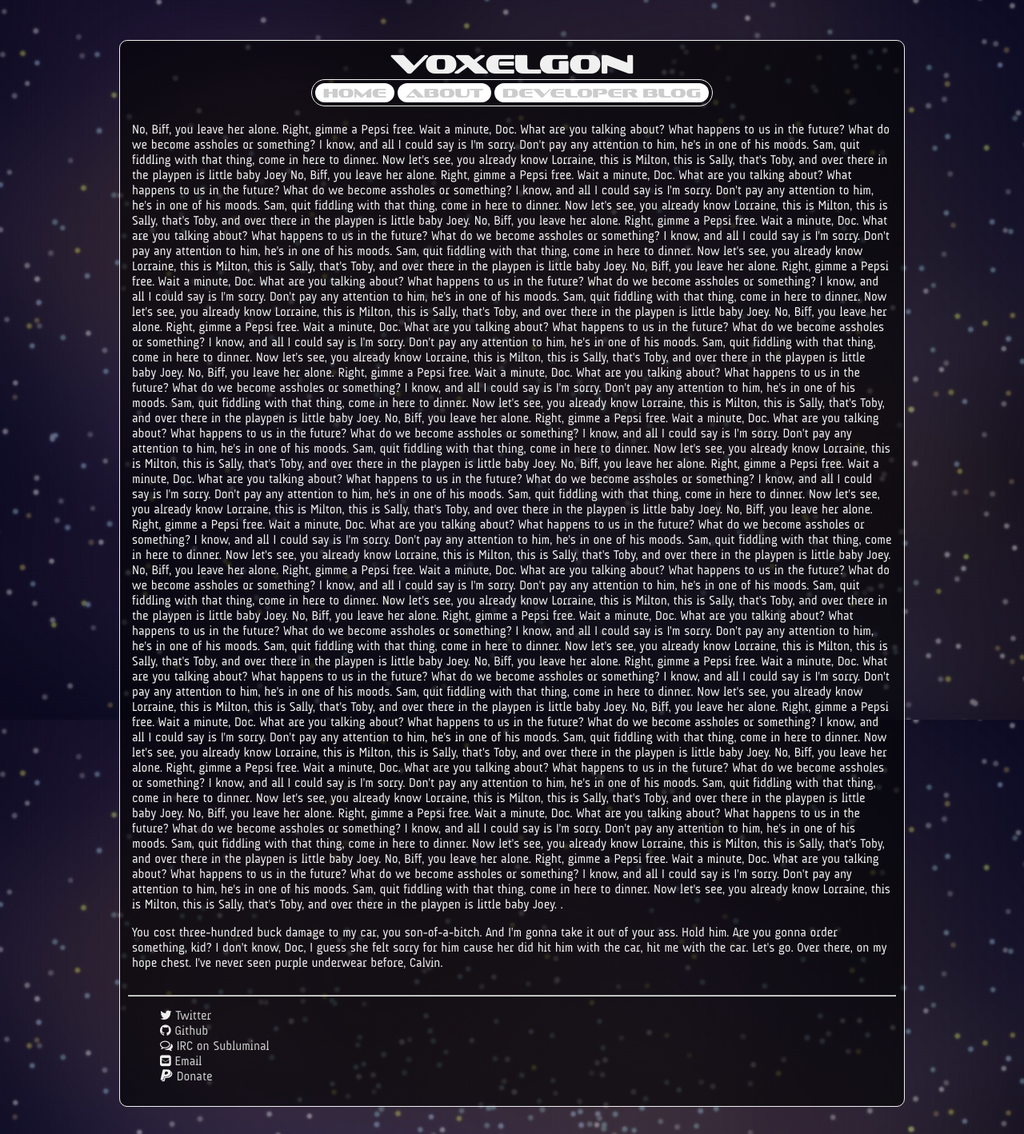
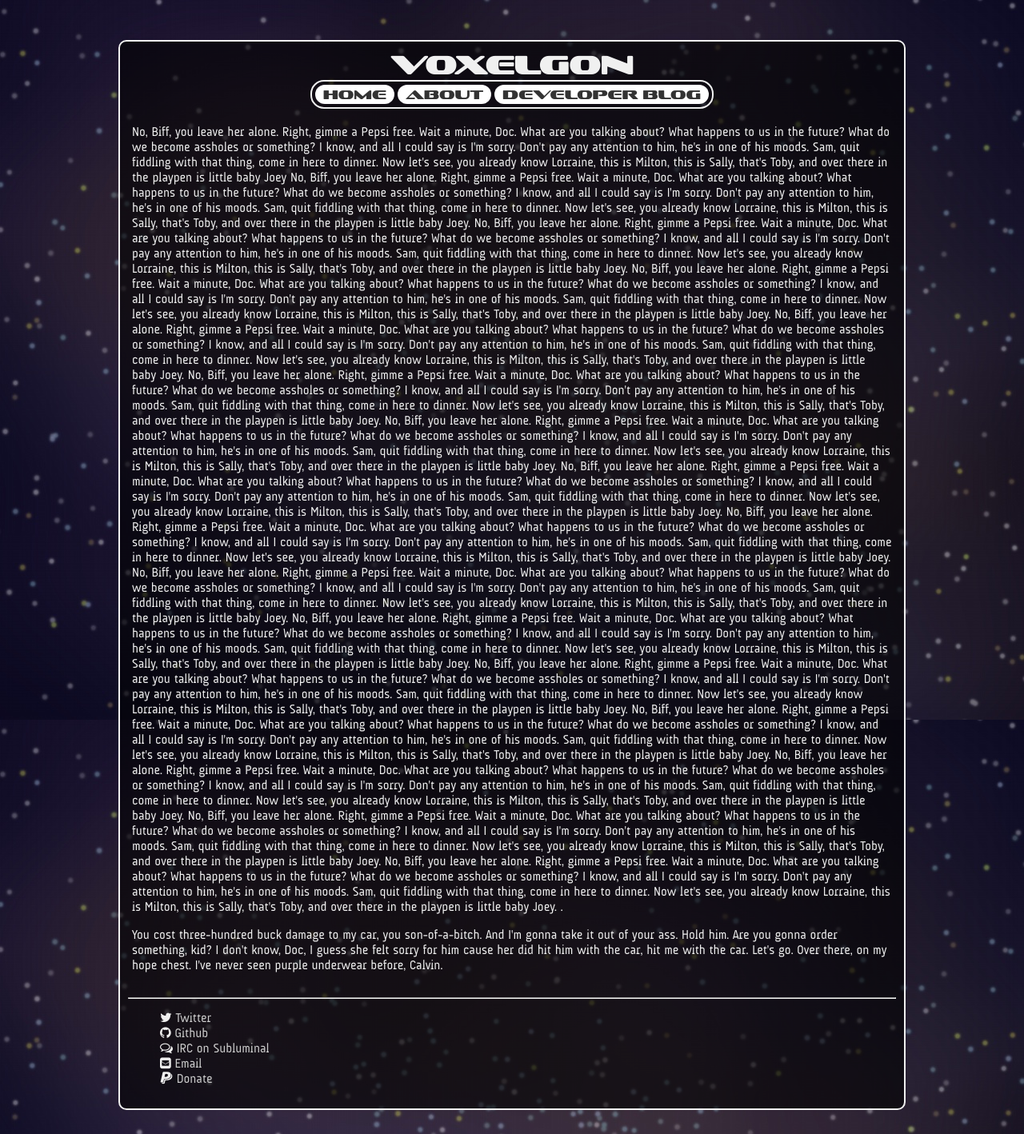
Before and after one commit to Voxelgon/Voxelgon.github.io, a Jekyll site: the page built from index.html, in a window 1280 px wide. Shown: the whole page at 80% size. Built offline with Jekyll 4.4.1, drawn with Linux system fonts in a browser that asks for light colours.

Commit message:
thicken lines n stuff

```diff
--- a/css/style.scss
+++ b/css/style.scss
@@ -30,7 +30,7 @@
     margin-bottom: 30px;
     background: rgba(0, 0, 0, 0.6);
     border-style: solid;
-    border-width:1px;
+    border-width:2px;
     border-color: $textcolor;
     border-radius: 10px;
 }
@@ -85,7 +85,7 @@
     //background: #888888;
     border-style: solid;
     border-radius:17px;
-    border-width: 1px;
+    border-width: 2px;
 }
 
 .navitem{
@@ -100,12 +100,9 @@
     padding: 2px 10px;
     margin: 2px;
     border-radius: 30px;
-
+    color: #333333;
 }
 
-.navitem a{
-    color: #333333;
-}
 .navitem:hover {
     text-decoration: none;
     background: $button-hover;
```
